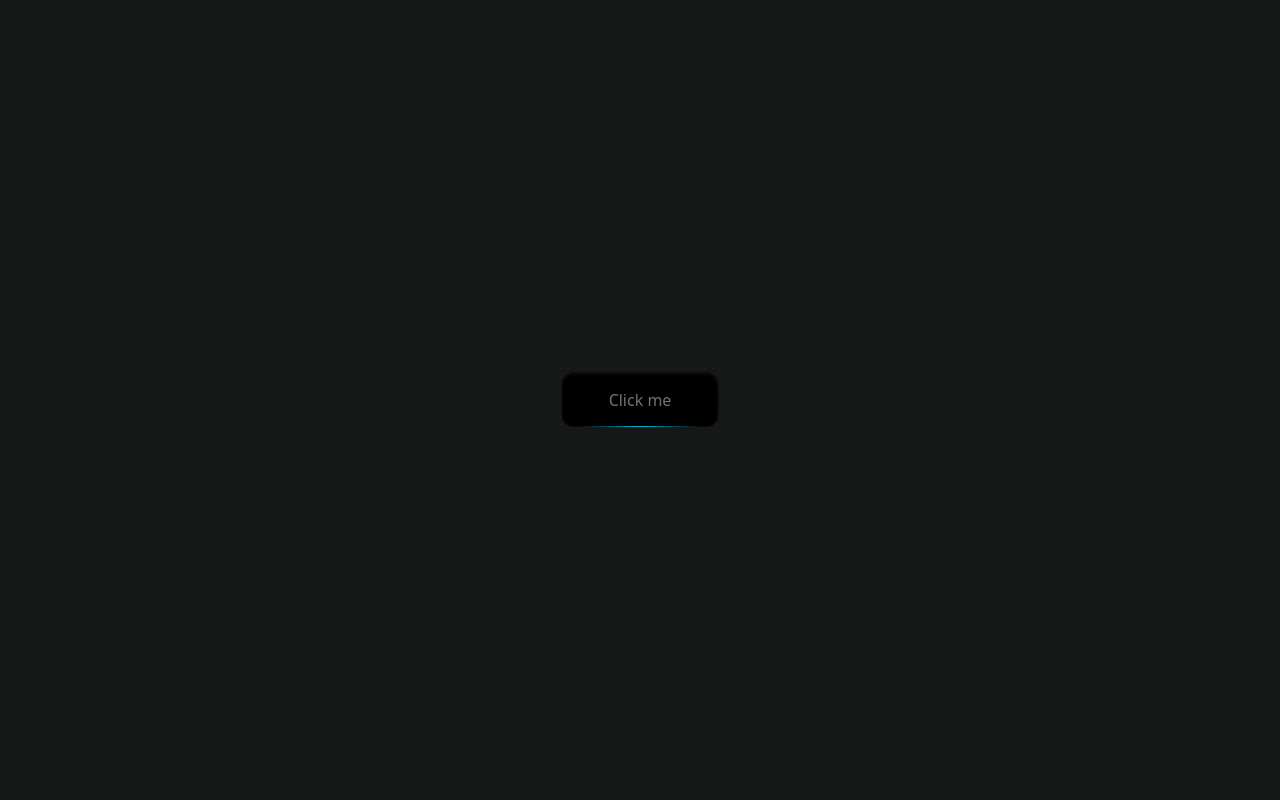
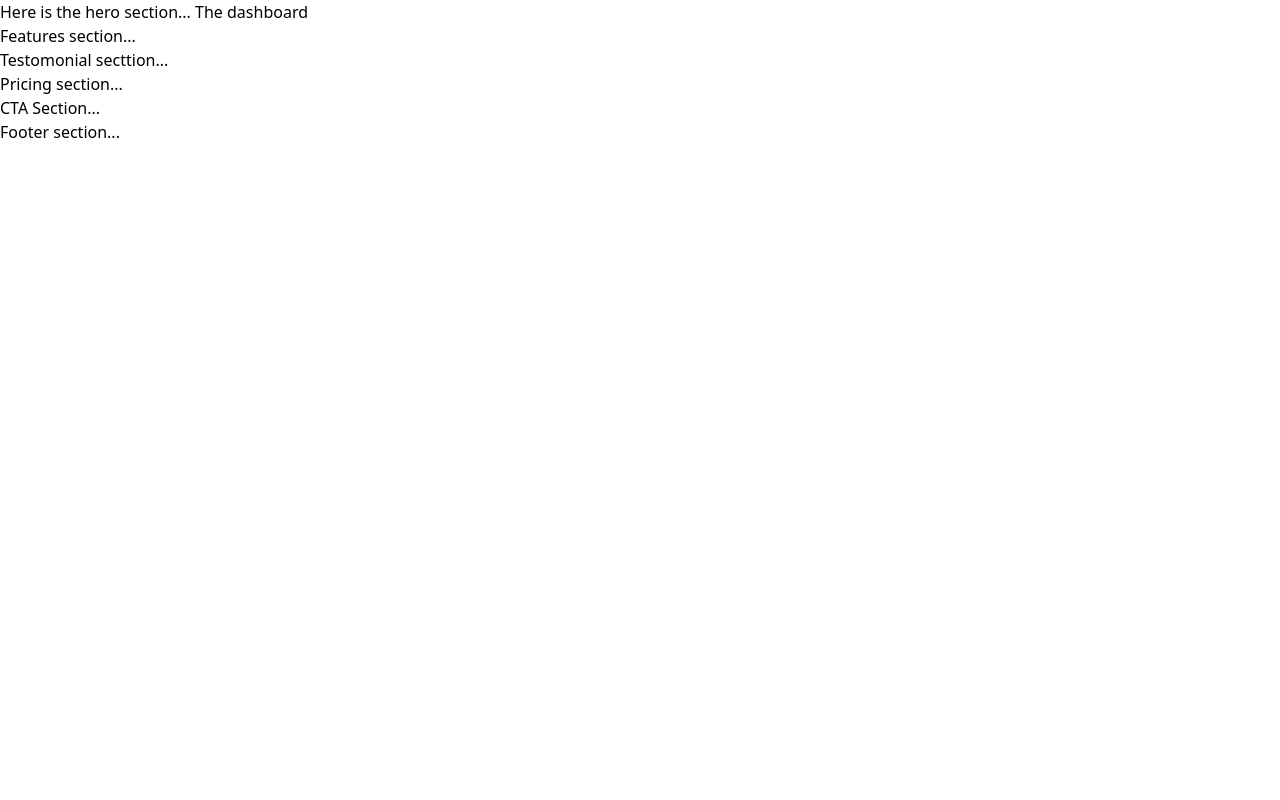
Before and after one commit to roni505/saas-template, a Next.js app: page / in a window 1280 px wide. Shown: the top 800 px of the page. Built offline with nearby package versions, Linux system fonts and the light colour scheme.

Commit message:
Landing page structuring

```diff
--- a/src/app/page.tsx
+++ b/src/app/page.tsx
@@ -4,9 +4,24 @@ import Card from "../ui/card"
 const Home = () => {
   return (
     <>
-      <Button />
-      <div className="flex w-full h-screen justify-center items-center bg-neutral-200">
-        <Card />
+      <div>
+        Here is the hero section...
+        The dashboard
+      </div>
+      <div>
+        Features section...
+      </div>
+      <div>
+        Testomonial secttion...
+      </div>
+      <div>
+        Pricing section...
+      </div>
+      <div>
+        CTA Section...
+      </div>
+      <div>
+        Footer section...
       </div>
     </>
   );
```
